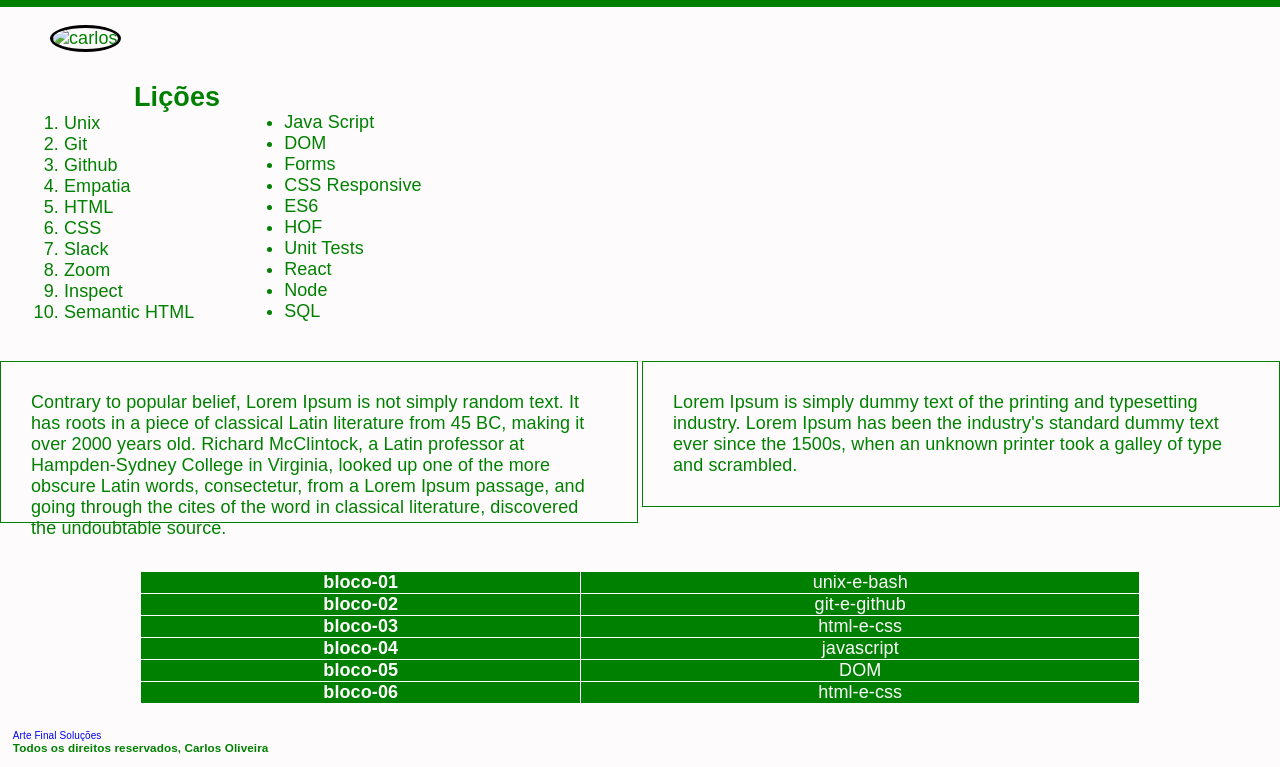
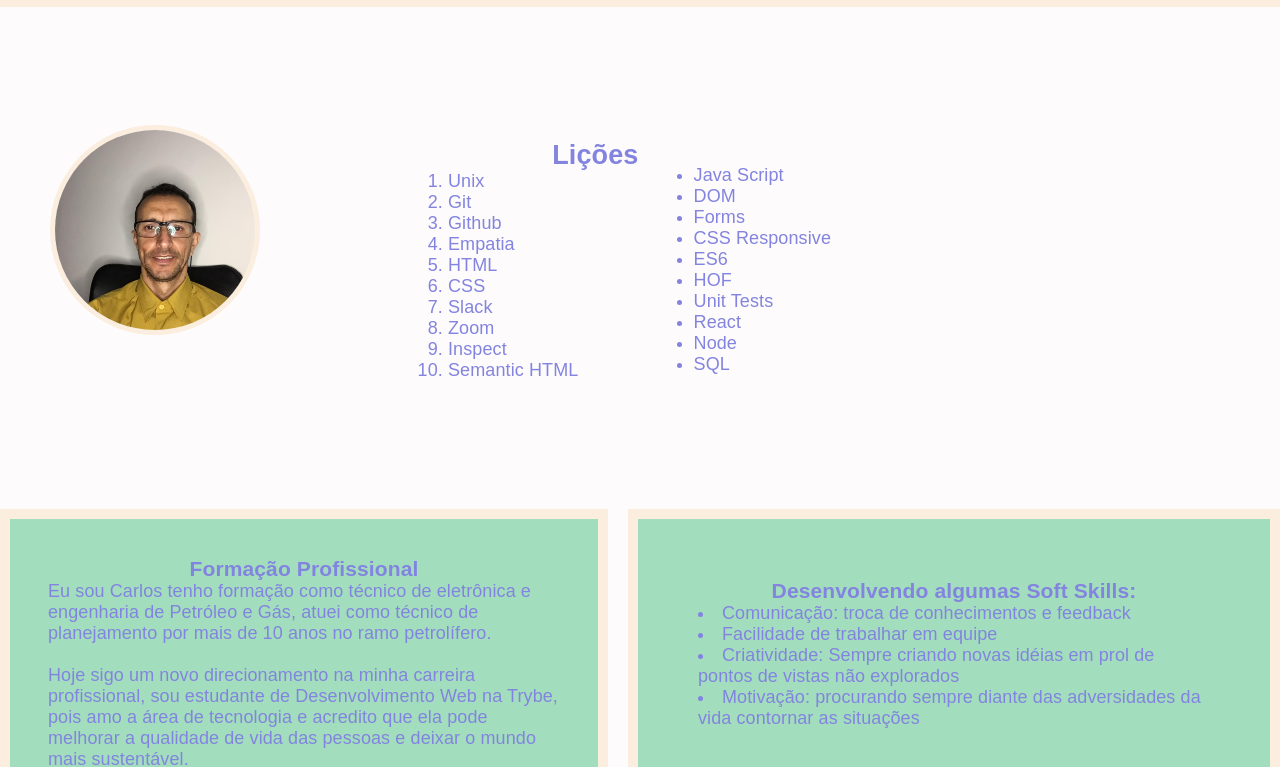
Before and after one commit to carlosjf1/myprojects, a plain HTML site: page Lessons-Learned/index.html in a window 1280 px wide. Shown: the part 85-852 px from the top of the page. Drawn offline with Linux system fonts and the light colour scheme.

Commit message:
att projeto lesson learned

```diff
--- a/Lessons-Learned/index.html
+++ b/Lessons-Learned/index.html
@@ -56,45 +56,43 @@
         </ul>
     </section>
     <article class="lado-esquerdo">
-        <p>Contrary to popular belief, Lorem Ipsum is not simply random text. It has roots in a piece of classical Latin
-            literature from 45 BC, making it over 2000 years old. Richard McClintock, a Latin professor at
-            Hampden-Sydney College in Virginia, looked up one of the more obscure Latin words, consectetur, from a Lorem
-            Ipsum passage, and going through the cites of the word in classical literature, discovered the undoubtable
-            source.
-        </p>
+        <h3>Formação Profissional</h3>
+        <p>Eu sou Carlos tenho formação como técnico de eletrônica e engenharia de Petróleo e Gás, atuei como técnico de
+            planejamento por mais de 10 anos no ramo petrolífero.</p> <br>
+        <p>Hoje sigo um novo direcionamento na minha carreira profissional, sou estudante de Desenvolvimento Web na
+            Trybe, pois amo a área de tecnologia e acredito que ela pode melhorar a qualidade de vida das pessoas e
+            deixar o mundo mais sustentável. </p>
     </article>
-    </p>
     <aside class="lado-direito">
-        <p>Lorem Ipsum is simply dummy text of the printing and typesetting industry. Lorem Ipsum has been the
-            industry's standard dummy text ever since the 1500s, when an unknown printer took a galley of type and
-            scrambled.
-        </p>
+        <ol>
+            <h3> Desenvolvendo algumas Soft Skills:</h3>
+        </ol>
+        <li>Comunicação: troca de conhecimentos e feedback
+        </li>
+        <li>Facilidade de trabalhar em equipe
+        </li>
+        <li>Criatividade: Sempre criando novas idéias em prol de pontos de vistas não explorados
+        </li>
+        <li>Motivação: procurando sempre diante das adversidades da vida contornar as situações
+        </li>
     </aside>
     <section>
         <table id="cor">
             <tr>
-                <td><strong>bloco-01</strong></td>
-                <td>unix-e-bash</td>
+                <td><strong>Módulo 01</strong></td>
+                <td>Fundamentos do Desenvolvimento Web</td>
             </tr>
             <tr>
-                <td><strong>bloco-02</strong></td>
-                <td>git-e-github</td>
+                <td><strong>Módulo 02</strong></td>
+                <td>Desenvolvimento Front-end</td>
             </tr>
             <tr>
-                <td><strong>bloco-03</strong></td>
-                <td>html-e-css</td>
+                <td><strong>Módulo 03</strong></td>
+                <td>Desenvolvimento Back-end</td>
             </tr>
             <tr>
-                <td><strong>bloco-04</strong></td>
-                <td>javascript</td>
-            </tr>
-            <tr>
-                <td><strong>bloco-05</strong></td>
-                <td>DOM</td>
-            </tr>
-            <tr>
-                <td><strong>bloco-06</strong></td>
-                <td>html-e-css</td>
+                <td><strong>Módulo 04</strong></td>
+                <td>Ciência da Computação</td>
             </tr>
         </table>
     </section>
@@ -104,7 +102,7 @@
                 Arte Final Soluções
             </a>
             </p>
-            <h3>Todos os direitos reservados, Carlos Oliveira</h3>
+            <h4>Todos os direitos reservados, Carlos Oliveira</h4>
         </section>
     </footer>
 </body>
--- a/Lessons-Learned/style.css
+++ b/Lessons-Learned/style.css
@@ -10,14 +10,14 @@ body {
   font-family: arial, helvetica, serif;
   letter-spacing: 0.1px;
   font-size: 18px;
-  color: green;
+  color: #8384DF;
   line-height: normal;
 }
 
 
 #cabecalho {
   margin-top: 0px;
-  background-color: green;
+  background-color: #FBEEDF;
   width: 100%;
   position: fixed;
   padding: 0.1px;
@@ -25,7 +25,7 @@ body {
 }
 
 #titulo {
-  color: white;
+  color: #8384DF;
   font-size: 30px;
   text-align: center;
   margin-top: 0%;
@@ -41,7 +41,7 @@ body {
 }
 
 .link :hover {
-  color: white;
+  color: #a2debd;
 }
 
 #link-externo {
@@ -53,10 +53,10 @@ img {
   width: 200px;
   height: 200px;
   object-fit: cover;
-  border: black solid 3px;
+  border: #FBEEDF solid 5px;
   margin-left: 50px;
   clear: both;
-  margin-top: 110px;
+  margin-top: 210px;
   margin-bottom: 30px;
 }
 
@@ -64,49 +64,60 @@ img {
 #licoes_aprendidas {
   display: inline-block;
   float: left;
-  margin-left: 5%;
-  margin-bottom: 3%;
+  margin-left: 35%;
+  margin-bottom: 10%;
+  margin-top: -18%;
+
 }
 
 
 #licoes_a_aprender {
   display: inline-block;
   float: left;
-  margin-left: 5%;
-  margin-top: 30px;
+  margin-left: 9%;
+  margin-top: -16%;
 }
 
 
 ol h2 {
   display: inline-block;
   width: 45;
-  text-align: right;
-  margin-left: 70px;
+  margin-left: 80%;
 
+}
+
+h3 {
+  text-align: center
 }
 
 
 .lado-esquerdo {
   float: left;
-  width: 45%;
-  height: 100px;
-  border: solid green 1px;
+  width: 40%;
+  border: solid #FBEEDF 10px;
   clear: both;
-  padding: 30px;
+  padding: 38px;
+  background-color: #a2debd;
 }
 
 .lado-direito {
   float: right;
-  width: 45%;
-  border: solid green 1px;
-  margin-bottom: 5%;
-  padding: 30px;
+  width: 40%;
+  border: solid #FBEEDF 10px;
+  padding: 60px;
+  margin-bottom: 70px;
+  background-color: #a2debd;
+
 }
 
-table , th , td {
-  border: 1px solid white;
+table,
+th,
+td {
+  border: solid #FBEEDF 3px;
+  ;
   border-collapse: collapse;
   text-align: center;
+  padding: 5px;
 }
 
 
@@ -115,16 +126,16 @@ table {
   margin-right: auto;
   width: 1000px;
   padding: 1px;
-  background-color: green;
-  color: white;
-  margin-bottom: 2%;
+  background-color: #a2debd;
+  color: #8384DF;
+  margin-bottom: 4%;
 }
 
 footer {
-  margin-bottom: 0%;
+  margin-bottom: 2%;
   text-align: left;
   width: 100%;
   clear: both;
-  font-size: 10px;
+  font-size: 15px;
   margin-left: 1%;
 }
```
Also changed, not shown: Lessons-Learned/imagem/carlos.jpeg (added).
